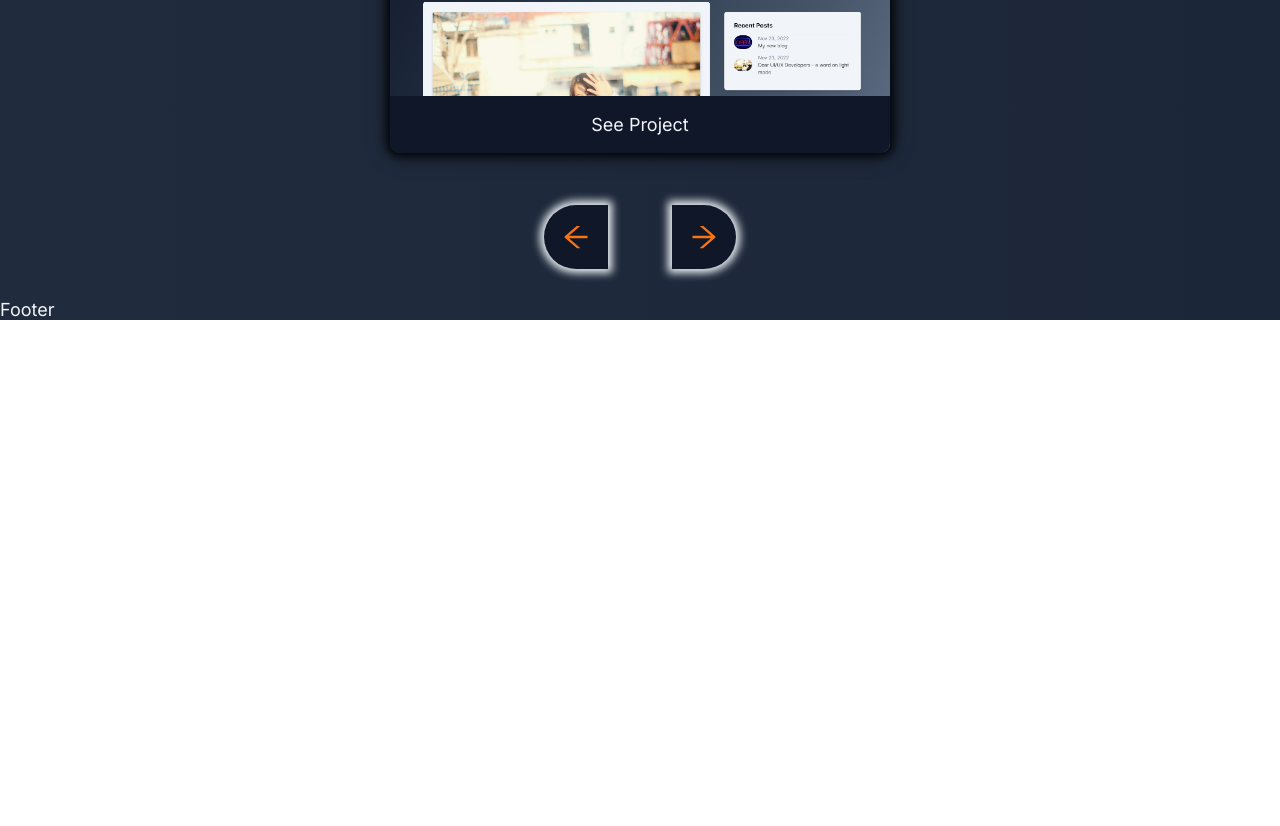
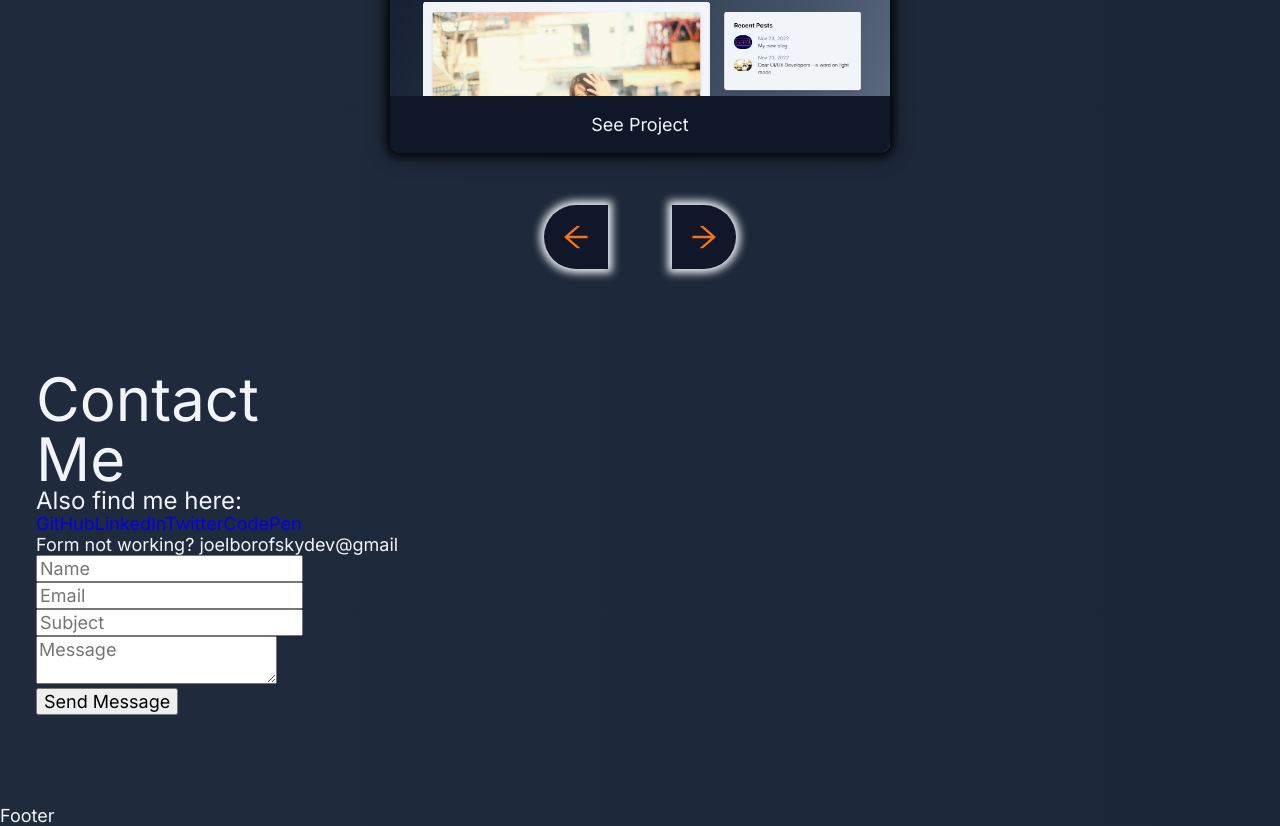
Before and after one commit to BorofskyDev/dark-light-theme-profile, a React (Vite) app: page / in a window 1280 px wide. Shown: the part 2689-3515 px from the top of the page. Before the commit the page ends 3009 px from the top, so only its background shows below. Built offline with nearby package versions, Linux system fonts and the light colour scheme.

Commit message:
outline of contact form done, needs styling

```diff
--- a/src/components/Contact.jsx
+++ b/src/components/Contact.jsx
@@ -1,11 +1,91 @@
 function Contact() {
   return (
     <section className='Contact'>
-      <div className="Contact__content-container">
+      <div className='Contact__content-container'>
         {/* top/left content */}
+        <div className='Contact__header'>
+          <h2 className='Contact__title'>Contact</h2>
+          <h2 className='Contact__title--bottom'>Me</h2>
+        </div>
+        <div className='Contact__links'>
+          <h3 className='Contact__links--title'>Also find me here:</h3>
+          <a href='#' className='Contact__links--link'>
+            GitHub
+          </a>
+          <a href='#' className='Contact__links--link'>
+            LinkedIn
+          </a>
+          <a href='#' className='Contact__links--link'>
+            Twitter
+          </a>
+          <a href='#' className='Contact__links--link'>
+            CodePen
+          </a>
+        </div>
+        <p className='Contact__email'>
+          Form not working? joelborofskydev@gmail
+        </p>
       </div>
-      <div className="Contact__form">
+      <div className='Contact__form-container'>
         {/* Form */}
+        <form
+          action='https://formsubmit.co/joelborofskydev@gmail.com'
+          method='post'
+          className='Contact__form'
+        >
+          <div className='Contact__form-control'>
+            <label htmlFor='full name' className='sr-only'>
+              Enter your name
+            </label>
+            <input
+              type='text'
+              name='full name'
+              min='1'
+              max='30'
+              placeholder='Name'
+              required
+              className='Contact__form-control--input'
+            />
+          </div>
+          <div className='Contact__form-control'>
+            <label htmlFor='email' className='sr-only'>
+              Enter your email
+            </label>
+            <input
+              type='email'
+              name='email address'
+              placeholder='Email'
+              required
+              className='Contact__form-control--input'
+            />
+          </div>
+          <div className='Contact__form-control'>
+            <label htmlFor='subject' className='sr-only'>
+              Enter the subject of the email
+            </label>
+            <input
+              type='text'
+              name='service'
+              min='3'
+              max='40'
+              placeholder='Subject'
+              required
+              className='Contact__form-control--input'
+            />
+          </div>
+          <div className='Contact__form-control'>
+            <label htmlFor='message' className='sr-only'>
+              Enter your message
+            </label>
+            <textarea
+              name='message'
+              placeholder='Message'
+              required
+              className='Contact__form-control--input'
+            />
+          </div>
+          <button className="Contact__button">Send Message</button>
+        </form>
       </div>
     </section>
   )
--- a/src/scss/sections/_contact.scss
+++ b/src/scss/sections/_contact.scss
@@ -1,33 +1,3 @@
 .Contact {
-  margin-top: 4em;
-    flex: 0 1 700px;
-    margin: auto;
-    padding: 10px;
 
- &__screen {
-    position: relative;
-    background-color: hsl(var(--bg-primary));
-    border-radius: 2em;
-
-    &::after {
-        content: '';
-        display: block;
-        position: absolute;
-        top: 0;
-        left: 20px;
-        right: 20px;
-        right: 20px;
-        bottom: 0;
-        border-radius: 2em;
-        box-shadow: 0 20px 40px rgba(0,0,0,0.4);
-        z-index: -1;
-    }
- }
-
- &__header {
-    display: flex;
-    align-items: center;
-    padding: 10px 20px;
-    background-color: hsl(var(--bg-primary));
- }
 }
```
